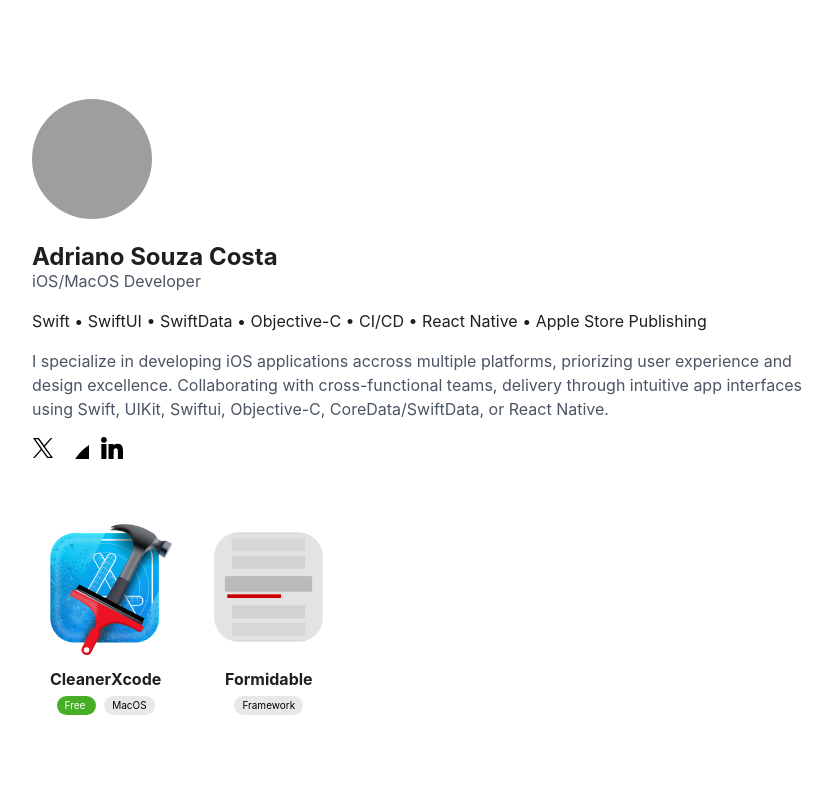
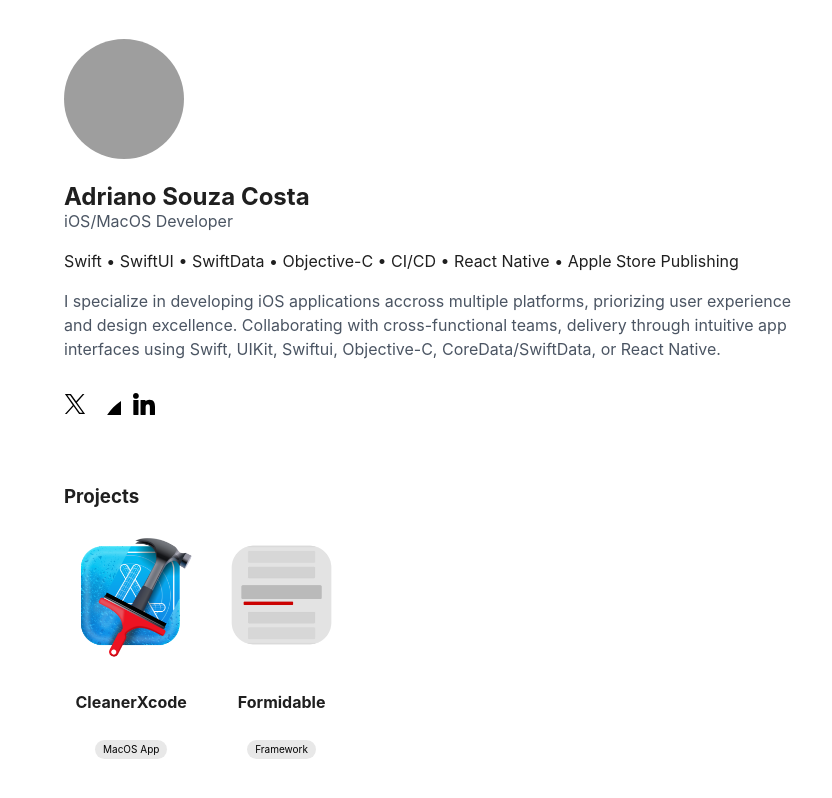
Before and after one commit to didisouzacosta/personal-site, an Astro site: page / in a window 1280 px wide. Shown: the whole page, without its empty margins (208-1040 px from the left). Built offline with nearby package versions, Linux system fonts and the light colour scheme; Astro itself is replaced by a stand-in of ours; grey boxes are pictures that could not be loaded.

Commit message:
Small but very importants improvements about light/dark mode and listing apps dinamycally

```diff
--- a/src/components/AboutMe.astro
+++ b/src/components/AboutMe.astro
@@ -6,6 +6,22 @@ import '../styles/global.css'
 
 import cleanerXcodeAppIcon from '../assets/apps/CleanerXcodeAppIcon.png';
 import formidableAppIcon from '../assets/apps/FormidableAppIcon.png';
+
+const apps = [
+	{
+		name: "CleanerXcode",
+		tag: "MacOS App",
+		image: cleanerXcodeAppIcon,
+		url: "https://github.com/didisouzacosta/CleanerXcode"
+	},
+	{
+		name: "Formidable",
+		tag: "Framework",
+		image: formidableAppIcon,
+		url: "https://github.com/didisouzacosta/Formidable"
+	}
+]
+
 ---
 
 <div id="container">
@@ -33,7 +49,7 @@ import formidableAppIcon from '../assets/apps/FormidableAppIcon.png';
 				I specialize in developing iOS applications accross multiple platforms, priorizing user experience and design excellence. Collaborating with cross-functional teams, delivery through intuitive app interfaces using Swift, UIKit, Swiftui, Objective-C, CoreData/SwiftData, or React Native.
 			</p>
 
-			<p class="social">
+			<p id="social">
 				<a href="https://x.com/didisouzacosta" target="_blank">
 					<Icon name="x" class="social-icon black"/>
 				</a>
@@ -48,52 +64,37 @@ import formidableAppIcon from '../assets/apps/FormidableAppIcon.png';
 			</p>
 		</section>
 
-		<section class="projects">
-			<a href="https://github.com/didisouzacosta/CleanerXcode" target="_blank">
+		<section id="projects">
+			<h3 class="black">Projects</h3>
+			<div class="apps">
+				{
+					apps.map((app) => {
+						return <a href={app.url} target="_blank">
 							<div class="app">
-					<Image src={cleanerXcodeAppIcon} alt="CleanerXcode" loading="lazy" class="app-icon"/>
+								<Image src={app.image} alt={app.name} loading="lazy" class="app-icon"/>
 								<h4 class="app-title black">
-						CleanerXcode
+									{app.name}
 								</h4>
 
 								<div class="tags">
-						<span class="tag free">
-							Free
-						</span>
 									<span class="tag">
-							MacOS
+										{app.tag}
 									</span>
 								</div>
 							</div>
 						</a>
-
-			<a href="https://github.com/didisouzacosta/Formidable" target="_blank">
-				<div class="app">
-					<Image src={formidableAppIcon} alt="Formidable" loading="lazy" class="app-icon"/>
-					<h4 class="app-title black">
-						Formidable
-					</h4>
-
-					<div class="tags">
-						<span class="tag">
-							Framework
-						</span>
+					})
+				}
 			</div>
-				</div>
-			</a>
 		</section>
-
 	</main>
 </div>
 
 <style>
 	main {
-		height: 100%;
 		max-width: 800px;
-		display: flex;
-		flex-direction: column;
 		margin: 0 auto;
-		justify-content: center;
+		padding: 32px;
 	}
 
 	h1 {
@@ -135,41 +136,52 @@ import formidableAppIcon from '../assets/apps/FormidableAppIcon.png';
 		margin-left: 8px;
 	}
 
-	p.social a + a {
+	#container {
+		display: flex;
+		justify-content: center;
+		flex-direction: column;
+		height: 100vh;
+	}
+
+	#social {
+		margin-top: 32px;
+	}
+
+	#social a + a {
     	margin-left: 8px;
 	}
 
-	#container {
-		font-family: Inter, Roboto, 'Helvetica Neue', 'Arial Nova', 'Nimbus Sans', Arial, sans-serif;
-		font-size: 16px;
-		height: 100dvh;
+	#projects {
+		margin-top: 64px;
 	}
 
-	.projects {
+	#projects .apps {
 		display: grid;
 		grid-template-columns: repeat(5, 1fr);
 		column-gap: 16px;
   		row-gap: 16px;
-		margin-top: 32px;
 	}
 
-	.projects .app {
+	#projects .apps .app {
 		text-align: center;
 	}
 
-	.projects .app .app-icon {
+	#projects .apps .app .app-icon {
 		width: 100%;
 		height: 100%;
 		object-fit: cover;
-	}
-
-	.projects h4 {
-		padding: 0px;
-		margin: 0px;
 	}
 
 	.social-icon {
 		width: 22px;
 		height: 22px;
 	}
+
+	@media only screen and (max-width: 768px) {
+		#projects {
+			grid-template-columns: repeat(3, 1fr);
+			column-gap: 8px;
+			margin-top: 32px;
+		}
+	}
 </style>
--- a/src/styles/global.css
+++ b/src/styles/global.css
@@ -3,8 +3,19 @@ html {
 }
 
 html {
+    font-family: Inter, Roboto, 'Helvetica Neue', 'Arial Nova', 'Nimbus Sans', Arial, sans-serif;
+	font-size: 16px;
     background-color: white;
     color: #4b5563;
+}
+
+body,html {
+    margin: 0;
+    padding: 0;
+}
+
+* {
+    box-sizing: border-box;
 }
 
 .black {
@@ -12,7 +23,7 @@ html {
 }
 
 .tags .tag + .tag {
-    margin-left: 8px;
+    margin-left: 4px;
 }
 
 .tag {
@@ -21,11 +32,6 @@ html {
     font-size: 10px;
     border-radius: 16px;
     color: black;
-}
-
-.tag.free {
-    background: #48AE26;
-    color: white;
 }
 
 @media (prefers-color-scheme: dark) {
```
Lines whose indentation alone changed are shown as unchanged.
